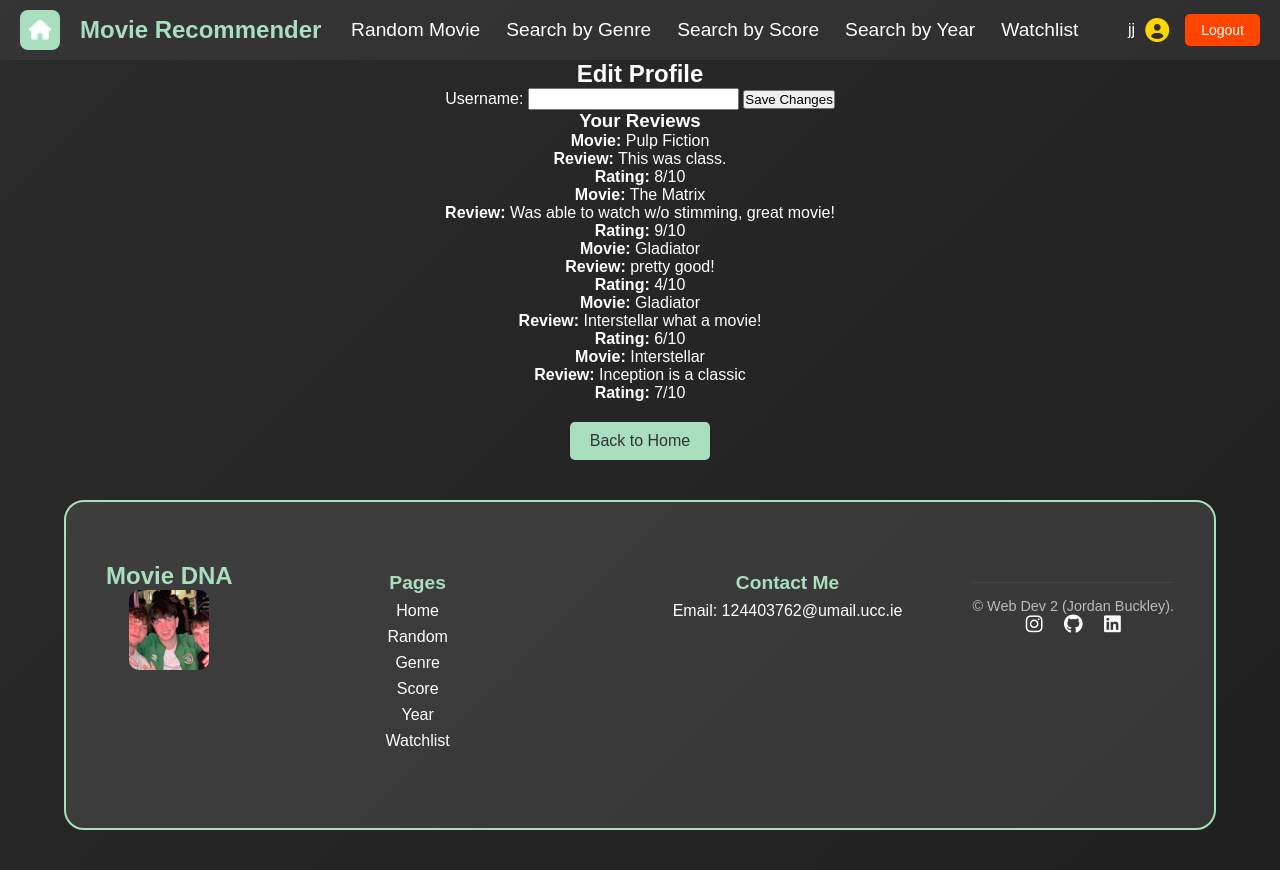
After one commit to JordanBuckleyGit/CA, a Flask app: page /user in a window 1280 px wide. The commit adds this page. Run offline with Flask 3, Linux system fonts and the light colour scheme; a user stored in the database is signed in; data comes from the database, SQL or seed files in the repository.

Commit message:
user profile updates

```diff
--- a/app.py
+++ b/app.py
@@ -152,16 +152,13 @@ def edit_username():
     new_username = request.form.get("new_username")
     db = get_db()
 
-    # Check if the new username already exists
     existing_user = db.execute("SELECT * FROM users WHERE user_id = ?", (new_username,)).fetchone()
     if existing_user:
         return "Username already exists. Please choose a different one.", 400
 
-    # Update the username in the database
     db.execute("UPDATE users SET user_id = ? WHERE user_id = ?", (new_username, session["user_id"]))
     db.commit()
 
-    # Update the session with the new username
     session["user_id"] = new_username
     session.modified = True
 
@@ -217,5 +214,21 @@ def logout():
     session.modified = True
     return redirect( url_for("index"))
 
+@app.route('/user')
+@login_required
+def user():
+    db = get_db()
+    user_id = session.get("user_id")
+
+    reviews = db.execute("""
+        SELECT reviews.*, movies.title
+        FROM reviews
+        JOIN movies ON reviews.movie_id = movies.movie_id
+        WHERE reviews.user = ?
+    """, (user_id,)).fetchall()
+
+    return render_template('user.html', reviews=reviews)
+
+
 if __name__ == "__main__":
     app.run(debug=True)
--- a/static/script.js
+++ b/static/script.js
@@ -22,9 +22,9 @@
 const navToggle = document.getElementById('nav-toggle');
 const navLinks = document.getElementById('nav-links');
 
-navToggle.addEventListener('click', () => {
-    navLinks.classList.toggle('active');
-});
+// navToggle.addEventListener('click', () => {
+//     navLinks.classList.toggle('active');
+// });
 
 const dnaBoxes = document.querySelectorAll('.dna-box');
 dnaBoxes.forEach(box => {
@@ -48,15 +48,26 @@ if (userIcon) {
     });
 }
 
-// function toggleDropdown() {
-//     const dropdown = document.getElementById("dropdown-menu");
-//     dropdown.classList.toggle("active");
-// }
+document.addEventListener("DOMContentLoaded", function () {
+    const userIcon = document.getElementById("user-icon");
+    const dropdownMenu = document.getElementById("dropdown-menu");
 
-// window.onclick = function(event) {
-//     const dropdown = document.getElementById("dropdown-menu");
-//     const userIcon = document.getElementById("user-icon");
-//     if (event.target !== userIcon && !dropdown.contains(event.target)) {
-//         dropdown.classList.remove("active");
-//     }
-// };
+    console.log("User Icon:", userIcon); // Debug log
+    console.log("Dropdown Menu:", dropdownMenu); // Debug log
+
+    if (userIcon && dropdownMenu) {
+        userIcon.addEventListener("click", function (event) {
+            event.stopPropagation(); // Prevent the click from bubbling up
+            dropdownMenu.classList.toggle("active");
+        });
+
+        // Close dropdown when clicking outside
+        document.addEventListener("click", function (event) {
+            if (!dropdownMenu.contains(event.target) && event.target !== userIcon) {
+                dropdownMenu.classList.remove("active");
+            }
+        });
+    } else {
+        console.error("User icon or dropdown menu not found!");
+    }
+});
--- a/static/styles.css
+++ b/static/styles.css
@@ -382,49 +382,54 @@ nav {
     }
 }
 
-/* possible layout */
+#user-info {
+    position: relative;
+    display: flex;
+    align-items: center;
+    gap: 10px;
+}
 
-/* Dropdown Menu */
-/* #dropdown-menu {
-    display: none;
+#dropdown-menu {
     position: absolute;
-    top: 60px;
-    right: 20px;
+    top: 100%;
+    right: 0;
     background: rgba(255, 255, 255, 0.1);
     border: 1px solid #A9DFBF;
     border-radius: 8px;
     padding: 10px;
+    display: none;
     z-index: 1000;
+    min-width: 150px;
+    box-shadow: 0 4px 8px rgba(0, 0, 0, 0.2);
 }
 
-#dropdown-menu form {
-    display: flex;
-    flex-direction: column;
-    gap: 10px;
+#dropdown-menu ul {
+    list-style: none;
+    padding: 0;
+    margin: 0;
 }
 
-#dropdown-menu input {
-    padding: 8px;
-    border: 1px solid #A9DFBF;
-    border-radius: 4px;
-    background: rgba(255, 255, 255, 0.1);
-    color: white;
-}
-
-#dropdown-menu button {
-    padding: 8px;
-    background: #A9DFBF;
-    color: white;
-    border: none;
-    border-radius: 4px;
-    cursor: pointer;
+#dropdown-menu li {
+    padding: 8px 12px;
     transition: background 0.3s ease;
 }
 
-#dropdown-menu button:hover {
-    background: rgba(0, 255, 166, 0.3);
+#dropdown-menu li:hover {
+    background: rgba(255, 255, 255, 0.1);
+    border-radius: 4px;
+}
+
+#dropdown-menu a {
+    color: white;
+    text-decoration: none;
+    display: block;
+    font-size: 0.9rem;
+}
+
+#dropdown-menu a:hover {
+    color: #A9DFBF;
 }
 
 #dropdown-menu.active {
     display: block;
-} */
+}
--- a/templates/base.html
+++ b/templates/base.html
@@ -35,7 +35,7 @@
                     </ul>
                 </section>
 
-                <section id="nav-user">
+                <!-- <section id="nav-user">
                     {% if session['user_id'] %}
                     <section id="user-info">
                         <p id="username">{{ session['user_id'] }}</p>
@@ -46,27 +46,27 @@
                     <a href="{{ url_for('login') }}" id="login-btn">Login</a>
                     <a href="{{ url_for('registration') }}" id="register-btn">Register</a>
                     {% endif %}
-                </section>
+                </section> -->
 
-                <!-- <section id="nav-user">
+                <section id="nav-user">
                     {% if session['user_id'] %}
                     <section id="user-info">
                         <p id="username">{{ session['user_id'] }}</p>
-                        <i class="fas fa-user-circle" id="user-icon" onclick="toggleDropdown()"></i>
+                        <i class="fas fa-user-circle" id="user-icon"></i>
+                        <!-- Dropdown Menu -->
+                        <section id="dropdown-menu">
+                            <ul>
+                                <li><a href="{{ url_for('user') }}">Edit Profile</a></li>
+                            </ul>
+                        </section>
                     </section>
-                    <div id="dropdown-menu" class="dropdown-content">
-                        <p>Edit Profile</p>
-                        <form id="edit-username-form" action="{{ url_for('edit_username') }}" method="POST">
-                            <input type="text" name="new_username" placeholder="New Username" required>
-                            <button type="submit">Save</button>
-                        </form>
-                    </div>
                     <a href="{{ url_for('logout') }}" id="logout-btn">Logout</a>
                     {% else %}
                     <a href="{{ url_for('login') }}" id="login-btn">Login</a>
                     <a href="{{ url_for('registration') }}" id="register-btn">Register</a>
                     {% endif %}
-                </section> -->
+                </section>
+
 
             </section>
         </nav>
--- /dev/null
+++ b/templates/user.html
@@ -0,0 +1,28 @@
+{% extends "base.html" %}
+
+{% block main_content %}
+    <h2>Edit Profile</h2>
+    <form action="{{ url_for('user') }}" method="POST">
+        <label for="username">Username:</label>
+        <input type="text" id="username" name="username" value="{{ session['user_id'] }}" required>
+
+        <button type="submit">Save Changes</button>
+    </form>
+
+    <h3>Your Reviews</h3>
+    {% if reviews %}
+        <ul>
+            {% for review in reviews %}
+                <li>
+                    <strong>Movie:</strong> {{ review.title }}<br>
+                    <strong>Review:</strong> {{ review.review_text }}<br>
+                    <strong>Rating:</strong> {{ review.rating }}/10
+                </li>
+            {% endfor %}
+        </ul>
+    {% else %}
+        <p>You haven't written any reviews yet.</p>
+    {% endif %}
+    <a href="{{ url_for('index') }}" class="back-button">Back to Home</a>
+
+{% endblock %}
```
Also changed, not shown: 5 other files.
